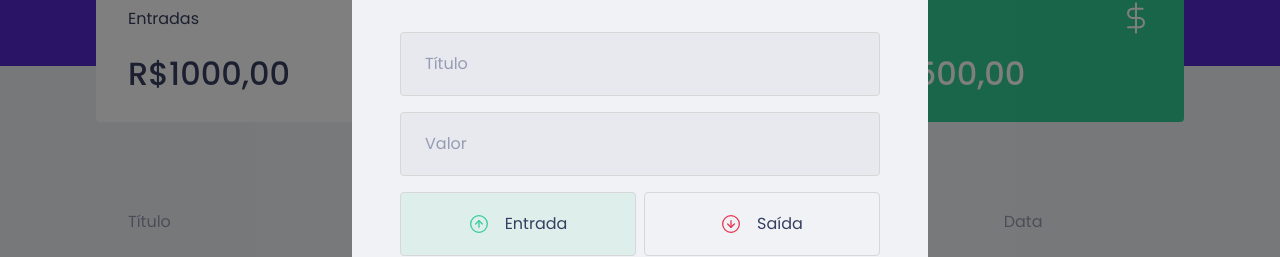
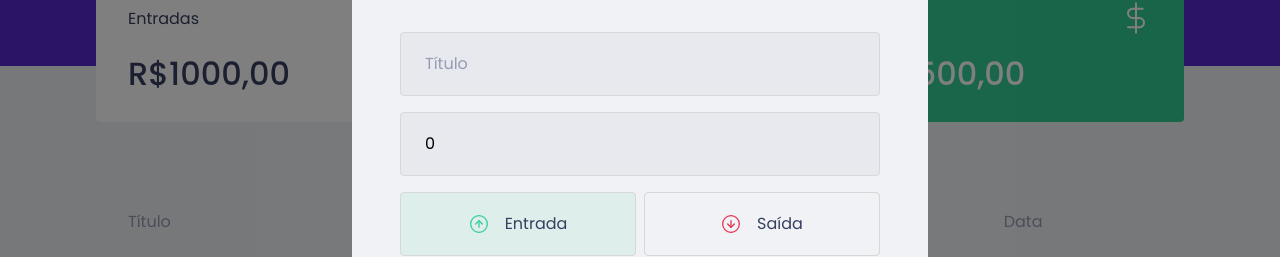
Before and after one commit to felipesanderp/dtmoney, a React (Create React App) app: page / in a window 1280 px wide. Both pictures are taken after a click on the button "Nova transação". Shown: the part 206-463 px from the top of the page. Built offline with nearby package versions, Linux system fonts and the light colour scheme; no server answers; what miragejs would draw is missing.

Commit message:
get values from input fields

```diff
--- a/src/components/NewTransactionModal/index.tsx
+++ b/src/components/NewTransactionModal/index.tsx
@@ -1,4 +1,4 @@
-import { useState } from 'react';
+import { FormEvent, useState } from 'react';
 import Modal from 'react-modal'
 
 import closeImg from '../../assets/close.svg';
@@ -12,7 +12,21 @@
 }
 
 export function NewTransactionModal({ isOpen, onRequestClose }: NewTransactionModalProps) {
+  const [title, setTitle] = useState('');
+  const [value, setValue] = useState(0);
+  const [category, setCategory] = useState('');
   const [type, setType] = useState('deposit');
+
+  function handleCreateNewTransaction(event: FormEvent) {
+    event.preventDefault();
+
+    console.log({
+      title,
+      value,
+      category,
+      type
+    })
+  }
 
   return (
     <Modal
@@ -29,16 +43,20 @@
         <img src={closeImg} alt="Fechar Modal" />
       </button>
 
-      <Container>
+      <Container onSubmit={handleCreateNewTransaction}>
         <h2>Cadastro de transação</h2>
 
         <input
           placeholder="Título"
+          value={title}
+          onChange={event => setTitle(event.target.value)}
         />
 
         <input
           type="number"
           placeholder="Valor"
+          value={value}
+          onChange={event => setValue(Number(event.target.value))}
         />
 
         <TransacitionTypeContainer>
@@ -65,6 +83,8 @@
 
         <input
           placeholder="Categoria"
+          value={category}
+          onChange={event => setCategory(event.target.value)}
         />
 
         <button type="submit">
```
